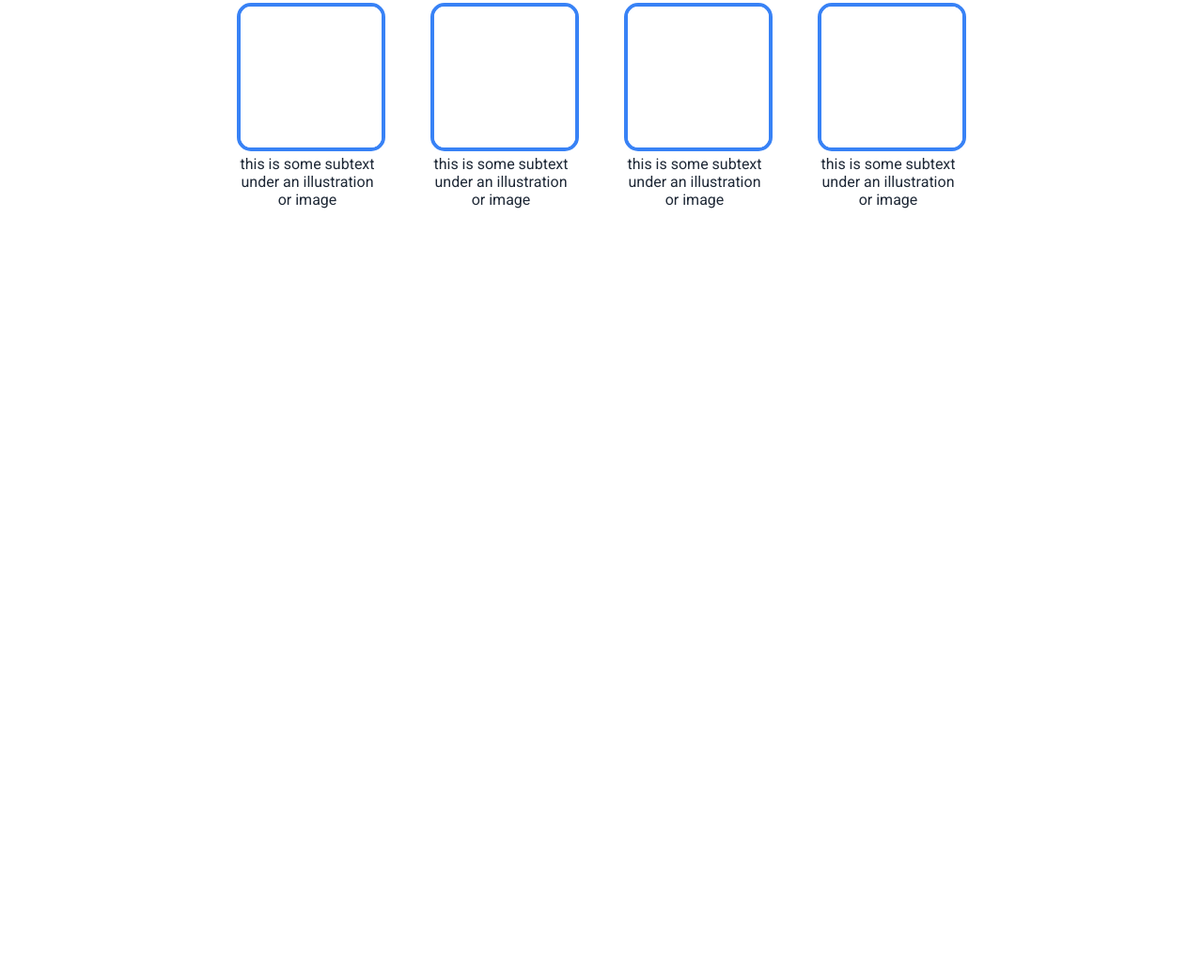
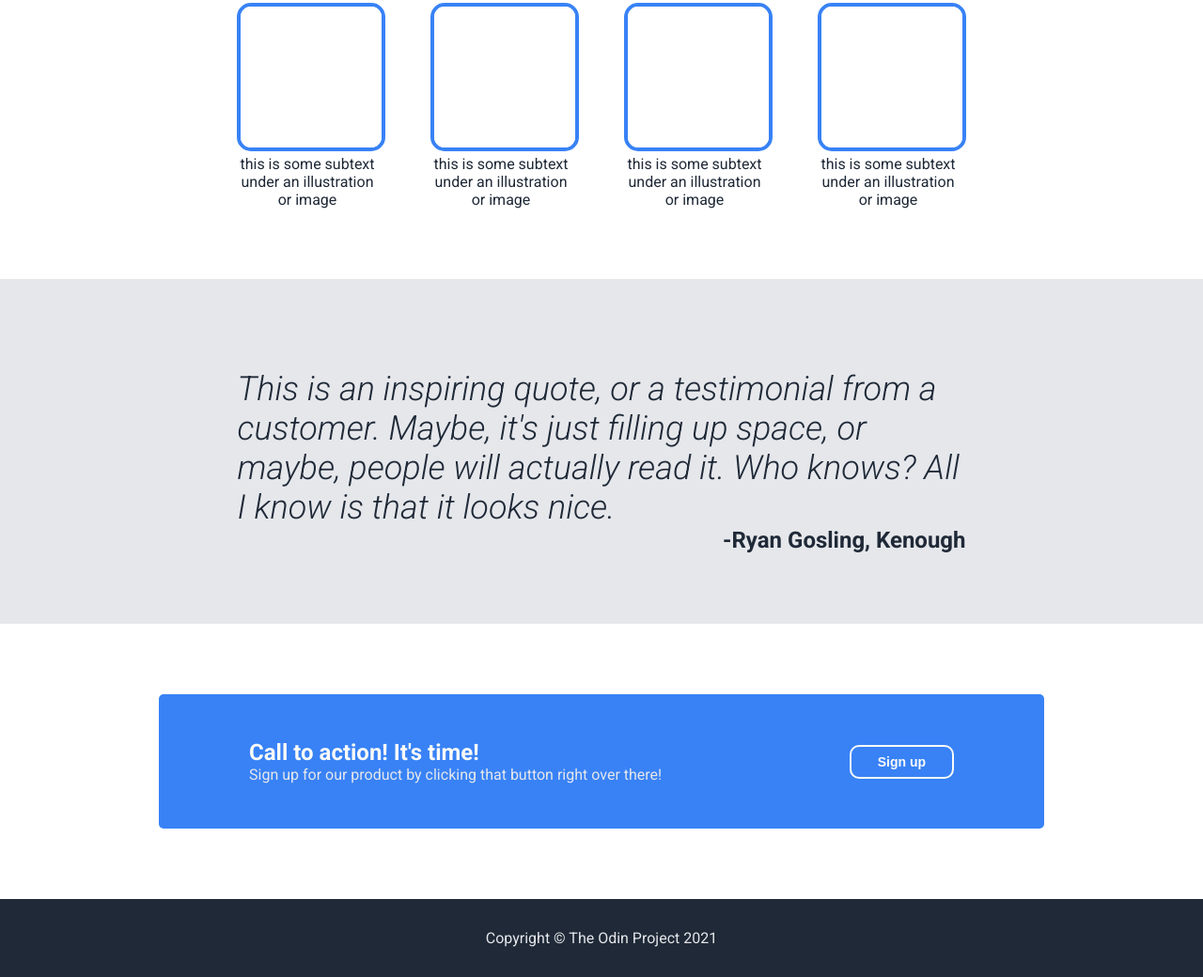
Before and after one commit to MaheelLLC/landing-page, a plain HTML site: page index.html in a window 1280 px wide. Shown: the part 607-1647 px from the top of the page at 94% size. Before the commit the page ends 1000 px from the top, so only its background shows below. Drawn offline with Linux system fonts and the light colour scheme.

Commit message:
Complete all sections and the project as a whole
In the initial edits, I updated the header section to include two flex
boxes, so the header links stay in a proper position relative to the
whole webpage. Specifically, I matched the in-line structure based on
the goal image. Due to this change, the styling was redistributed to the
new flex box containers. Afterwards, I work on the content and styling
of the last three sections: quote, call to action, and footer. Now, I
have completed the project. Cheers to my second Odin Project. :)

```diff
--- a/css/style.css
+++ b/css/style.css
@@ -7,19 +7,32 @@ body {
 
 .header {
     display: flex;
+    background-color: #1F2937;
+}
+
+.header .left-margin,
+.header .right-margin {
+    flex: 1 1 0;
+    margin: 0px;
+}
+
+.header .container {
+    display: flex;
     align-items: center;
-    justify-content: space-around;
+    justify-content: space-between;
     background-color: #1F2937;
     padding: 24px;
+    max-width: 1000px;
+    flex: 0 1 1000px;
 }
 
-.header a {
+.header .container a {
     text-decoration: none;
     color: #E5E7EB;
     font-size: 18px;
 }
 
-.header .left-links {
+.header .container .left-links {
     list-style-type: none;
     display: flex;
     padding: 0px;
@@ -27,7 +40,7 @@ body {
     gap: 24px;
 }
 
-.header .right-link a {
+.header .container .right-link a {
     font-weight: 700;
     font-size: 24px;
     color: #F9FAF8;
@@ -110,3 +123,80 @@ body {
     width: 150px;
     color: #1F2937;
 }
+
+.quote {
+    background-color: #E5E7EB;
+    display: flex;
+    justify-content: center;
+    flex-wrap: wrap;
+    padding: 96px 96px 75px 96px;
+}
+
+.quote .content {
+    max-width: 775px;
+    display: flex;
+    flex-direction: column;
+}
+
+.quote .content .actual-quote {
+    font-size: 36px;
+    font-weight: 300;
+    font-style: italic;
+    color: #1F2937;
+}
+
+.quote .content .author {
+    font-size: 24px;
+    font-weight: bold;
+    align-self: flex-end;
+    color: #1F2937;
+}
+
+.call-to-action {
+    display: flex;
+    justify-content: center;
+    align-items: center;
+    padding: 75px;
+}
+
+.call-to-action .container {
+    background-color: #3882F6;
+    padding: 48px 96px 48px 96px;
+    border-radius: 5px;
+    display: flex;
+    flex: 0 1 750px;
+    justify-content: space-between;
+}
+
+.call-to-action .container .text .call-header {
+    font-size: 24px;
+    color: #F9FAF8;
+    font-weight: bold;
+}
+
+.call-to-action .container .text .subtext {
+    color: #E5E7EB;
+}
+
+.call-to-action .container button {
+    background-color: #3882F6;
+    color: #F9FAF8;
+    border: 2px solid #F9FAF8;
+    font-weight: bold;
+    font-size: 14px;
+    border-radius: 10px;
+    padding: 8px 28px;
+    align-self: center;
+}
+
+.footer {
+    display: flex;
+    justify-content: center;
+    align-items: center;
+    background-color: #1F2937;
+    padding: 32px;
+}
+
+.footer .copyright {
+    color: #E5E7EB;
+}
--- a/index.html
+++ b/index.html
@@ -12,7 +12,11 @@
   <link href="https://fonts.googleapis.com/css2?family=Roboto:ital,wght@0,100;0,300;0,400;0,500;0,700;0,900;1,300&display=swap" rel="stylesheet">
 </head>
 <body>
+
   <div class="header">
+    <div class="left-margin">
+    </div>
+    <div class="container">
       <div class="right-link">
           <a href="#">Header Logo</a>
       </div>
@@ -22,6 +26,10 @@
           <li><a href="#">header link three</a></li>
       </ul>
     </div>
+    <div class="right-margin">
+    </div>
+  </div>
+
   <div class="hero">
     <div class="left">
       <div class="main-text">This website is awesome</div>
@@ -35,6 +43,7 @@
       alt="this is a placeholder for an image">
     </div>
   </div>
+
   <div class="information">
     <div class="info-header">Some random information.</div>
     <div class="info-group">
@@ -55,9 +64,30 @@
         <div class="text">this is some subtext under an illustration or image</div>
       </div>
     </div>
+  </div>
+
   <div class="quote">
+    <div class="content">
+      <div class="actual-quote">This is an inspiring quote, or a testimonial from
+        a customer. Maybe, it's just filling up space, or maybe, people will
+        actually read it. Who knows? All I know is that it looks nice.</div>
+      <div class="author">-Ryan Gosling, Kenough</div>
     </div>
+  </div>
+
+  <div class="call-to-action">
+    <div class="container">
+      <div class="text">
+        <div class="call-header">Call to action! It's time!</div>
+        <div class="subtext">Sign up for our product by clicking that button
+        right over there!</div>
+      </div>
+      <button>Sign up</button>
+    </div>
+  </div>
+
   <div class="footer">
+    <div class="copyright">Copyright &copy; The Odin Project 2021</div>
   </div>
 </body>
 </html>
```
Lines whose indentation alone changed are shown as unchanged.
